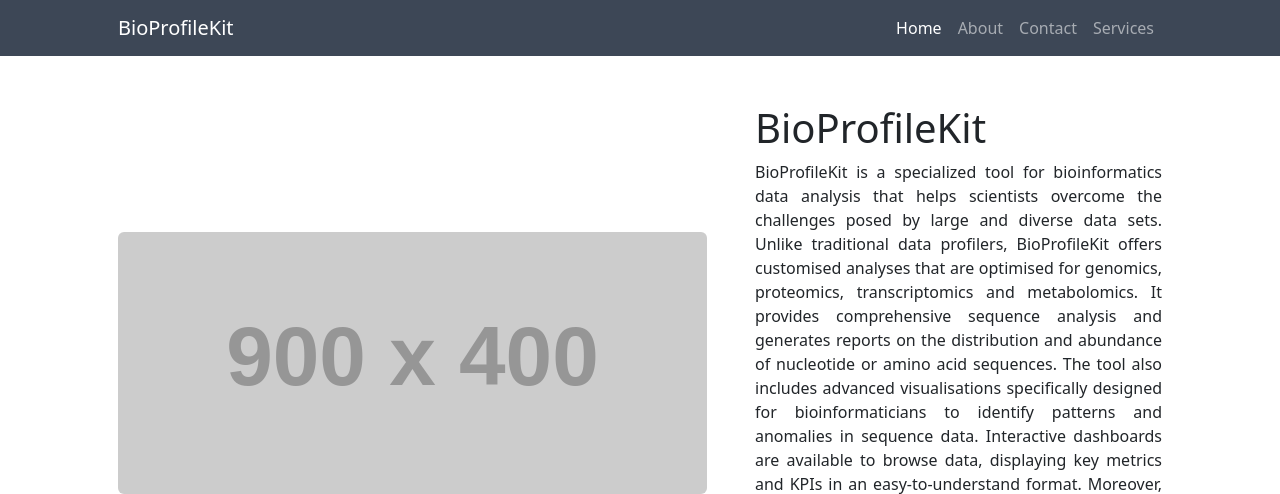
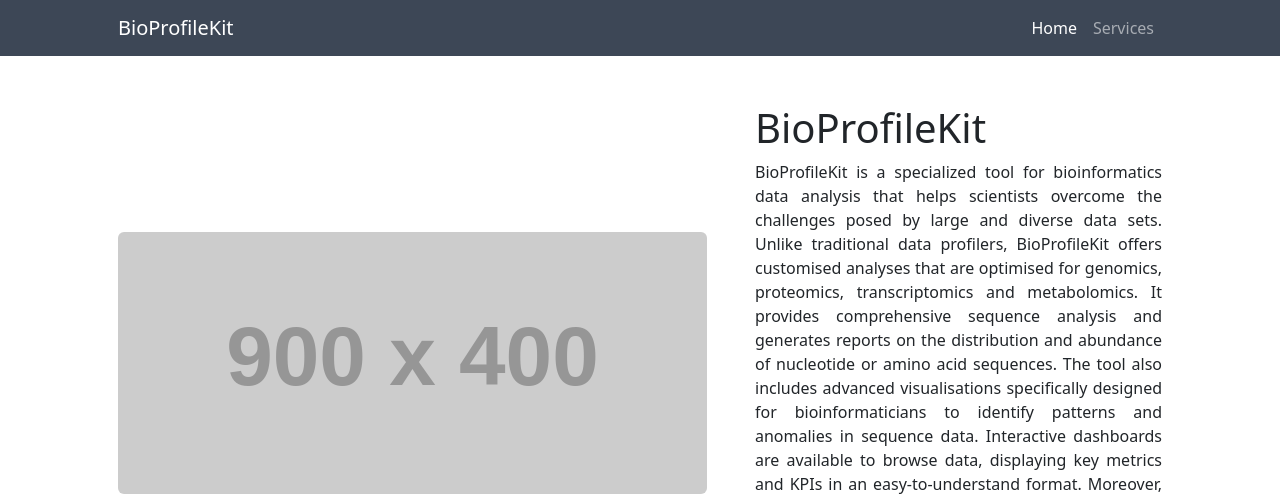
Before and after one commit to hansen-maria/BioProfileKit, a Python web app: template src/templates/LandingPage.jinja in a window 1280 px wide. Shown: the top 494 px of the page. Run offline with Jinja, Linux system fonts and the light colour scheme; the template is opened without the code that fills it, so the values that code supplies are empty; grey boxes labelled with a size stand in for pictures from a placeholder-image service; some libraries are stand-ins or nearby versions.

Commit message:
chore: remove "about" and "contact" from the menu

```diff
--- a/src/templates/LandingPage.jinja
+++ b/src/templates/LandingPage.jinja
@@ -24,8 +24,6 @@
         <div class="collapse navbar-collapse" id="navbarSupportedContent">
             <ul class="navbar-nav ms-auto mb-2 mb-lg-0">
                 <li class="nav-item"><a class="nav-link active" aria-current="page" href="#!">Home</a></li>
-                <li class="nav-item"><a class="nav-link" href="about.html">About</a></li>
-                <li class="nav-item"><a class="nav-link" href="contact.html">Contact</a></li>
                 <li class="nav-item"><a class="nav-link" href="services.html">Services</a></li>
             </ul>
         </div>
--- a/src/templates/columns.jinja
+++ b/src/templates/columns.jinja
@@ -26,8 +26,6 @@
         <div class="collapse navbar-collapse" id="navbarSupportedContent">
             <ul class="navbar-nav ms-auto mb-2 mb-lg-0">
                 <li class="nav-item"><a class="nav-link" href="index.html">Home</a></li>
-                <li class="nav-item"><a class="nav-link" href="about.html">About</a></li>
-                <li class="nav-item"><a class="nav-link" href="contact.html">Contact</a></li>
                 <li class="nav-item"><a class="nav-link active" href="services.html">Services</a></li>
             </ul>
         </div>
--- a/src/templates/numeric_overview.jinja
+++ b/src/templates/numeric_overview.jinja
@@ -24,8 +24,6 @@
         <div class="collapse navbar-collapse" id="navbarSupportedContent">
             <ul class="navbar-nav ms-auto mb-2 mb-lg-0">
                 <li class="nav-item"><a class="nav-link" href="index.html">Home</a></li>
-                <li class="nav-item"><a class="nav-link" href="about.html">About</a></li>
-                <li class="nav-item"><a class="nav-link" href="contact.html">Contact</a></li>
                 <li class="nav-item"><a class="nav-link active" href="services.html">Services</a></li>
             </ul>
         </div>
```
